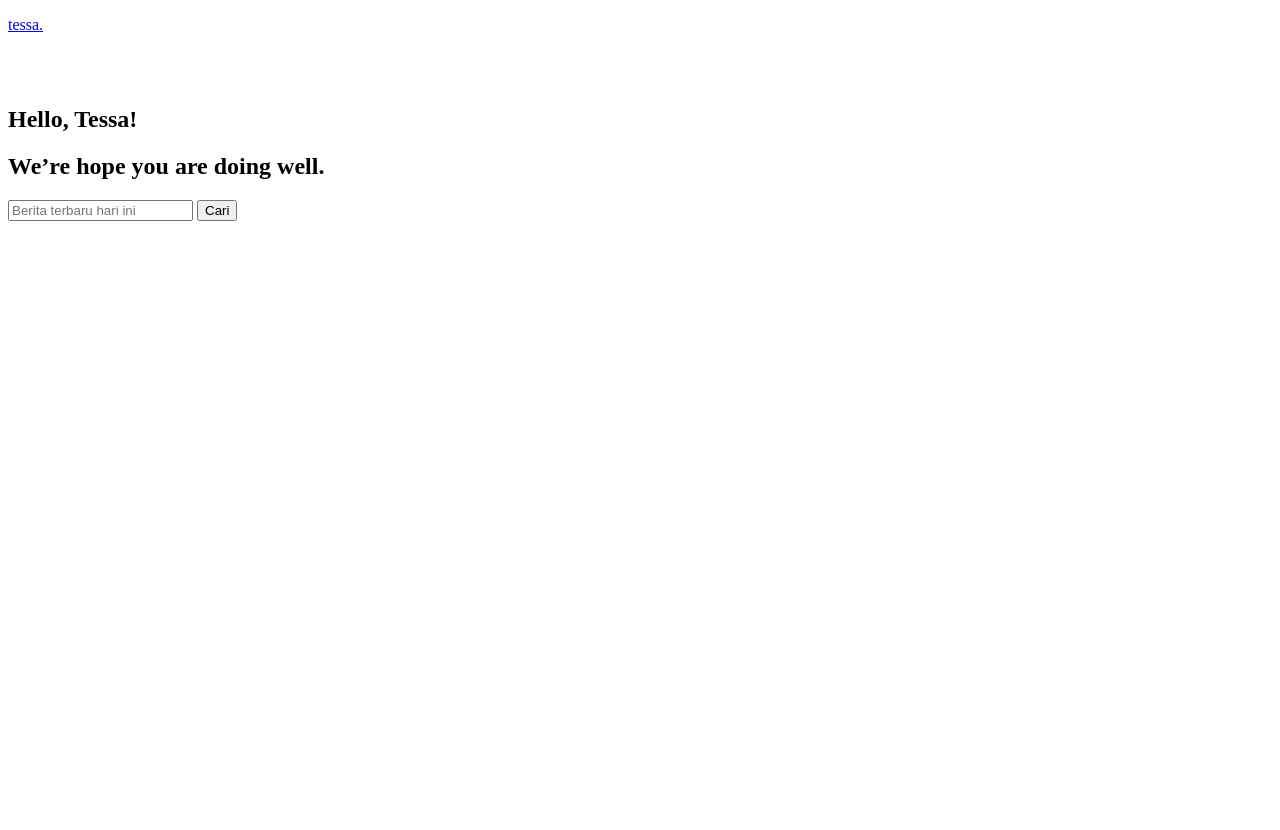
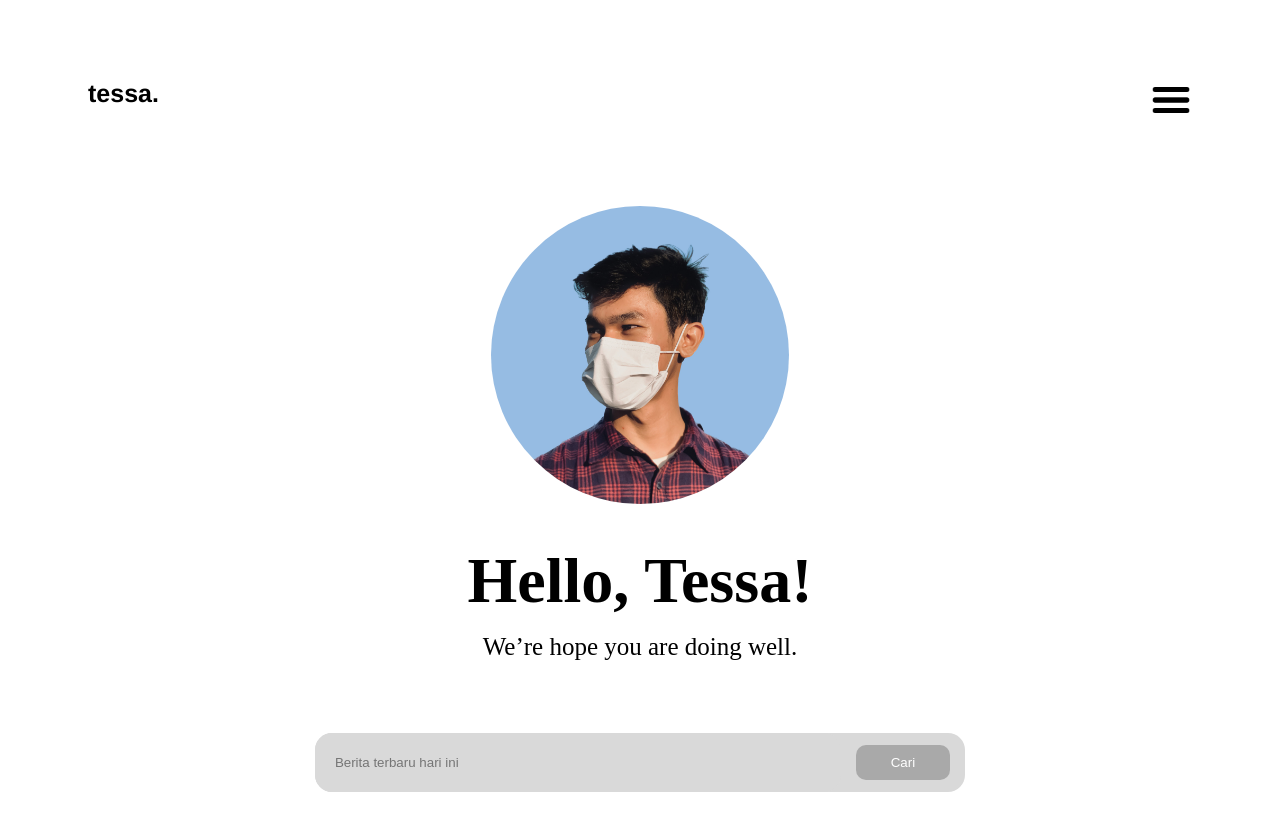
Before and after one commit to tessariswara/newsApi, a plain HTML site: page index.html in a window 1280 px wide. Before the commit the page ends 800 px from the top, so only its background shows below. Drawn offline with Linux system fonts and the light colour scheme; the site is published under a folder, as on GitHub Pages, so addresses that start at the root find nothing.

Commit message:
Add files via upload

```diff
--- a/index.html
+++ b/index.html
@@ -4,18 +4,18 @@
     <meta charset="UTF-8" />
     <meta name="viewport" content="width=device-width, initial-scale=1.0" />
     <title>Proyek API</title>
-    <link rel="stylesheet" href="/style/style.css" />
+    <link rel="stylesheet" href="./style/style.css" />
   </head>
   <body>
     <nav>
       <div class="wrapper">
         <p><a href="#">tessa.</a></p>
-        <a href="#"><img src="/style/humberger.png" alt="" /></a>
+        <a href="#"><img src="./style/humberger.png" alt="" /></a>
       </div>
     </nav>
     <section class="containerHero">
       <div class="wrapperPicture">
-        <img src="/style/Foto.png" alt="" />
+        <img src="./style/Foto.png" alt="" />
       </div>
       <div class="text hero">
         <h1>Hello, Tessa!</h1>
@@ -27,6 +27,6 @@
       </div>
     </section>
     <section class="container wrap"></section>
-    <script src="/script/script.js"></script>
+    <script src="./script/script.js"></script>
   </body>
 </html>
```
